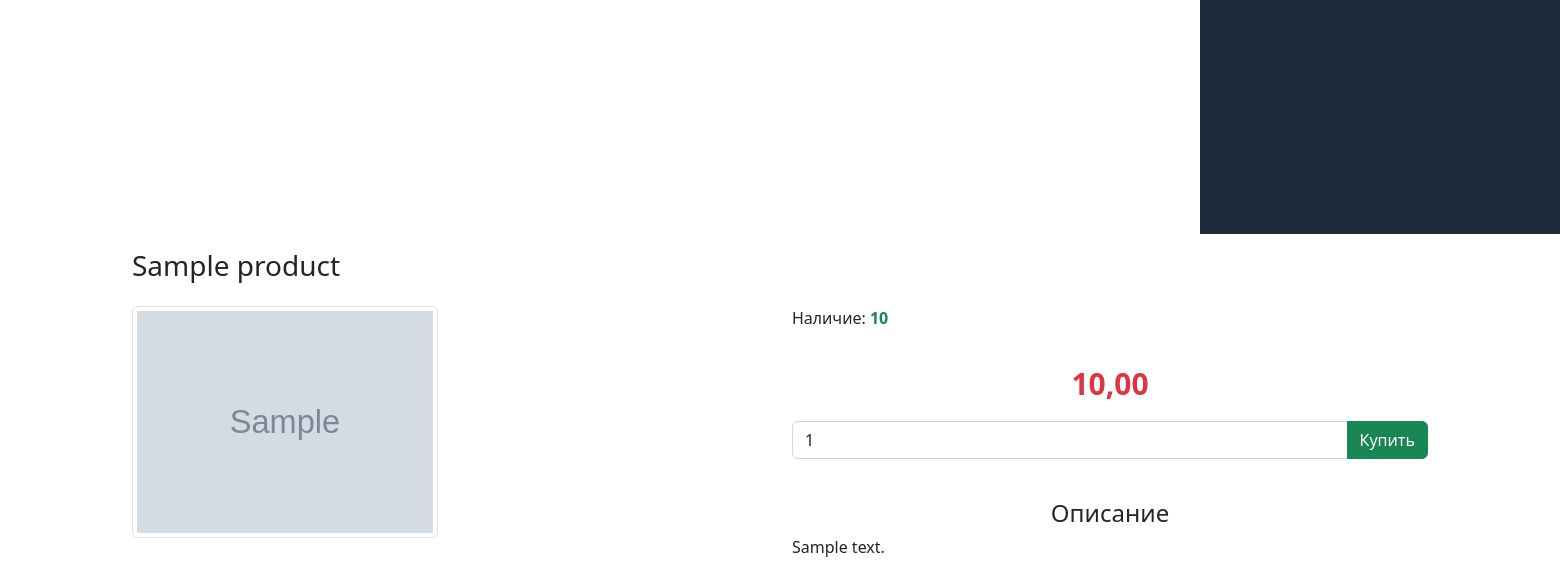
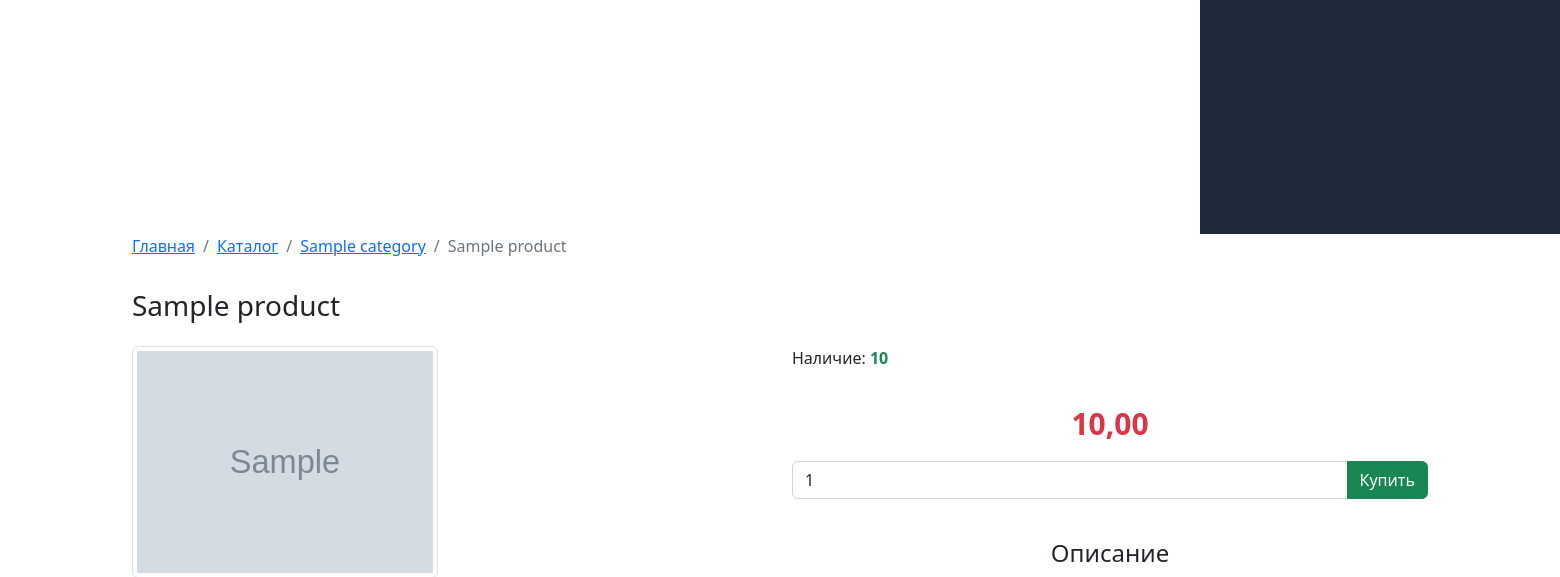
Before and after one commit to La-nastasia/autoto, a Django app: a page that uses templates/base.html in a window 1560 px wide. Shown: the part 867-1444 px from the top of the page. Run offline with Django 4.2, Linux system fonts and the light colour scheme; tables that the repository leaves empty hold one stand-in row (values such as "Sample post"); grey boxes marked "Sample" are stand-in pictures; parts of the project's set-up code (start-up, migrations or seed data) failed here and were passed over.

Commit message:
breadcrumbs

```diff
--- a/apps/blog/views.py
+++ b/apps/blog/views.py
@@ -1,4 +1,6 @@
 from django.shortcuts import render
+from django.urls import reverse
+
 from apps.blog.models import BlogCategory, Article, Tag
 
 # Create your views here.
@@ -8,7 +10,8 @@ def blog_category_list(request):
 def article_list(request,category_id):
     articles=Article.objects.filter(category_id=category_id)
     category=BlogCategory.objects.get(id=category_id)
-    return render(request,'blog/article_list.html',{'articles':articles,'category': category})
+    breadcrumbs={reverse('blog_category_list'): 'Блог', 'current':category.name }
+    return render(request,'blog/article_list.html',{'articles':articles,'category': category,'breadcrumbs': breadcrumbs})
 def article_view(request,category_id,article_id):
     category=BlogCategory.objects.get(id=category_id)
     article=Article.objects.get(id=article_id)
--- a/apps/catalog/models.py
+++ b/apps/catalog/models.py
@@ -102,6 +102,11 @@ class Product(MetaTagMixin):
         image=self.main_image()
         if image:
             return image.image_tag_thumbnail()
+    def main_category(self):
+        category=self.categories.filter(productcategory__is_main=True).first()
+        if category:
+            return category
+        return self.categories.first()
     def get_absolute_url(self):
         return reverse('product',args=[self.slug])
     class Meta:
--- a/apps/catalog/views.py
+++ b/apps/catalog/views.py
@@ -1,3 +1,4 @@
+from django.urls import reverse
 from django.views import generic
 from apps.catalog.models import Category, Product
 class CategoryIndexView(generic.ListView):
@@ -12,11 +13,41 @@ class ProductsByCategoryView(generic.ListView):
         self.category = Category.objects.get(slug=self.kwargs['slug'])
         queryset = Product.objects.filter(categories=self.category)
         return queryset
+    def set_breadcrumbs(self):
+        breadcrumbs = {reverse('catalog'): "Каталог"}
+        category = self.category
+        categories = []
+        parent = category.parent
+        while parent is not None:
+            categories.append((reverse('categories', args=[parent.slug]), parent.name))
+            parent = parent.parent
+        for key, value in categories[::-1]:
+            breadcrumbs.update({key: value})
+        breadcrumbs.update({'current': self.category.name})
+        return breadcrumbs
     def get_context_data(self, **kwargs):
         context = super().get_context_data(**kwargs)
         context['category'] = self.category
         context['categories'] = self.categories
+        context['breadcrumbs'] = self.set_breadcrumbs()
         return context
 class ProductsDetailView(generic.DetailView):
     model = Product
     template_name='catalog/product.html'
+    def set_breadcrumbs(self):
+        breadcrumbs = {reverse('catalog'): "Каталог"}
+        category = self.object.main_category()
+        if category:
+            categories = [(reverse('categories', args=[category.slug]), category.name)]
+            parent = category.parent
+            while parent is not None:
+                categories.append((reverse('categories', args=[parent.slug]), parent.name))
+                parent = parent.parent
+            for key, value in categories[::-1]:
+                breadcrumbs.update({key: value})
+        breadcrumbs.update({'current': self.object.name})
+        return breadcrumbs
+    def get_context_data(self, **kwargs):
+        context = super().get_context_data(**kwargs)
+        context.update({'breadcrumbs': self.set_breadcrumbs()})
+        return context
--- /dev/null
+++ b/templates/_breadcrumbs.html
@@ -0,0 +1,12 @@
+<nav aria-label="breadcrumb">
+  <ol class="breadcrumb">
+    <li class="breadcrumb-item"><a href="{% url "index" %}">Главная</a></li>
+    {% for key,value in breadcrumbs.items  %}
+        {% if key == 'current' %}
+            <li class="breadcrumb-item active" aria-current="page">{{ value }}</li>
+        {% else %}
+            <li class="breadcrumb-item"><a href="{{ key }}">{{ value }}</a></li>
+        {% endif %}
+    {% endfor %}
+  </ol>
+</nav>
--- a/templates/_meta_tags.html
+++ b/templates/_meta_tags.html
@@ -1,4 +1,4 @@
-<title>{{ title }}</title>
+<title>{{ meta_title }}</title>
 
 {% if meta_description %}
     <meta name="description" content="{{ meta_description }}">
--- a/templates/base.html
+++ b/templates/base.html
@@ -69,8 +69,10 @@
                 </div>
 </aside>
 <div class="container">
+    {% block breadcrumbs %}
+    {% endblock %}
+
     {% block content %}
-
     {% endblock %}
 </div>
 
--- a/templates/blog/article_list.html
+++ b/templates/blog/article_list.html
@@ -2,9 +2,13 @@
 {% block meta_tags %}
     {% include '_meta_tags.html' with meta_title=category.get_meta_title meta_description=category.meta_description meta_keywords=category.meta_keywords %}
 {% endblock %}
+{% block breadcrumbs %}
+    {% include '_breadcrumbs.html' %}
+{% endblock %}
 {% load static %}
+
 {% block content %}
-    <h1>Статьи</h1>
+    <h1>{{ category.name }}</h1>
     <div class="row">
         {% for article in articles %}
             <div class="col-4 blog-item">
--- a/templates/catalog/category.html
+++ b/templates/catalog/category.html
@@ -1,6 +1,9 @@
 {% extends "base.html" %}
 {% block meta_tags %}
     {% include '_meta_tags.html' with meta_title=category.get_meta_title meta_description=category.meta_description meta_keywords=category.meta_keywords %}
+{% endblock %}
+{% block breadcrumbs %}
+    {% include '_breadcrumbs.html' %}
 {% endblock %}
 {% block content %}
     <div class="catalog">
--- a/templates/catalog/product.html
+++ b/templates/catalog/product.html
@@ -1,6 +1,9 @@
 {% extends "base.html" %}
 {% block meta_tags %}
     {% include '_meta_tags.html' with meta_title=product.get_meta_title meta_description=product.meta_description meta_keywords=product.meta_keywords %}
+{% endblock %}
+{% block breadcrumbs %}
+    {% include '_breadcrumbs.html' %}
 {% endblock %}
 {% block content %}
     <div class="product-view">
```
Also changed, not shown: templates/index.html (+22 -0 lines).
